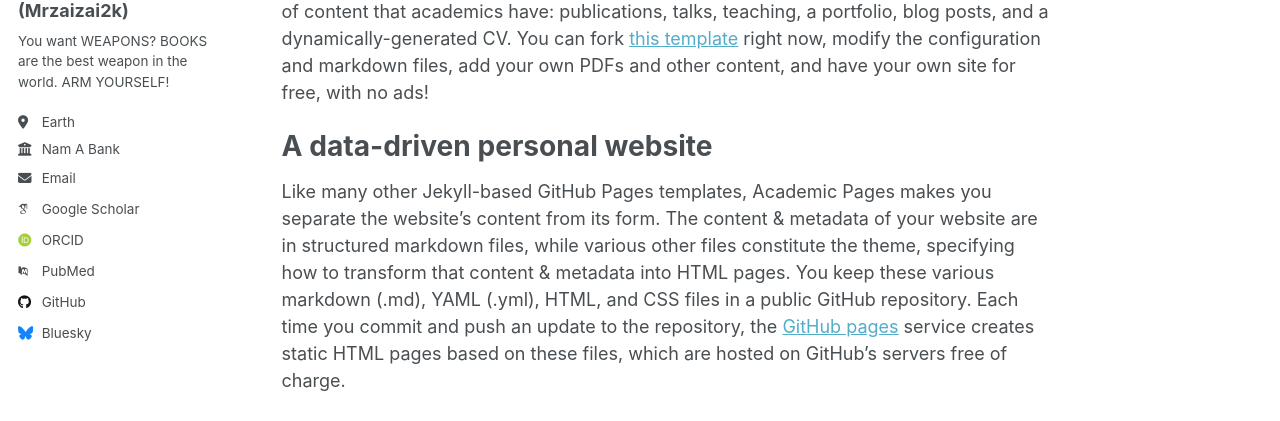
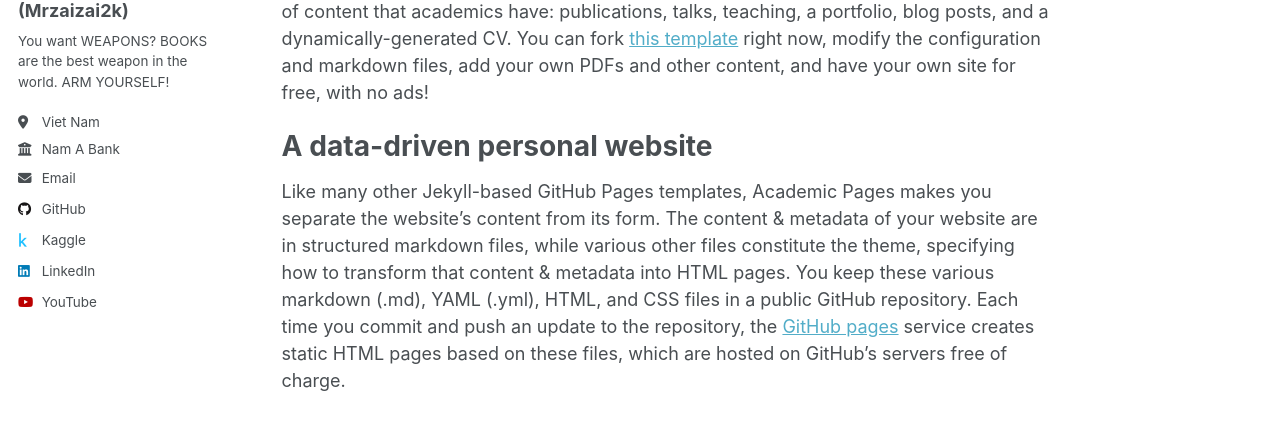
Before and after one commit to mrzaizai2k/mrzaizai2k.github.io, a Jekyll site: the page built from _pages/about.md, in a window 1280 px wide. Shown: the part 306-727 px from the top of the page. Built offline with Jekyll 4.4.1, drawn with Linux system fonts in a browser that asks for light colours; some web fonts are replaced.

Commit message:
Update _config.yml

```diff
--- a/_config.yml
+++ b/_config.yml
@@ -26,32 +26,32 @@ author:
   name             : "Mai Chí Bảo (Mrzaizai2k)"
   pronouns         : # example: "she/her"
   bio              : "You want WEAPONS? BOOKS are the best weapon in the world. ARM YOURSELF!"
-  location         : "Earth"
+  location         : "Viet Nam"
   employer         : "Nam A Bank"
   uri              : # URL
   email            : "chibao24.12.1999@gmail.com"
 
-  # Academic websites
-  academia         : # URL
-  arxiv            : # URL - Update with the correct link to your profile
-  googlescholar    : "https://scholar.google.com/citations?user=PS_CX0AAAAAJ"
-  impactstory      : # URL
-  orcid            : "http://orcid.org/yourorcidurl"
-  semantic         : # URL
-  pubmed           : "https://www.ncbi.nlm.nih.gov/pubmed/?term=john+snow"
-  researchgate     : # URL
-  scopus           : # URL
+  # # Academic websites
+  # academia         : # URL
+  # arxiv            : # URL - Update with the correct link to your profile
+  # googlescholar    : "https://scholar.google.com/citations?user=PS_CX0AAAAAJ"
+  # impactstory      : # URL
+  # orcid            : "http://orcid.org/yourorcidurl"
+  # semantic         : # URL
+  # pubmed           : "https://www.ncbi.nlm.nih.gov/pubmed/?term=john+snow"
+  # researchgate     : # URL
+  # scopus           : # URL
 
   # Repositories and software development
   bitbucket        : # Username - Update with your username on the site
   codepen          : # Username
   dribbble         : # Username
-  github           : "academicpages"
-  kaggle           : # Username
+  github           : "mrzaizai2k"
+  kaggle           : "maichibao"
   stackoverflow    : # User number or user number and name (i.e., use "1" or "1/jeff-atwood")
 
   # Social media
-  bluesky          : "bsky.app" # Replace this with you Bluesky username
+  bluesky          : #"bsky.app" # Replace this with you Bluesky username
   facebook         : # Username
   flickr           : # Username
   foursquare       : # Username
@@ -60,7 +60,7 @@ author:
   keybase          : # Username
   instagram        : # Username
   lastfm           : # Username
-  linkedin         : # Username
+  linkedin         : "baochiwork"
   mastodon         : # URL
   medium           : # URL
   pinterest        : # Username
@@ -73,17 +73,17 @@ author:
   weibo            : # Username
   wikipedia        : # Username
   xing             : # Username
-  youtube          : # Username
+  youtube          : "mrzaizai2k-ai704"
   zhihu            : # Username
 
 # Publication Category - The following the list of publication categories and their headings
-publication_category:
-  books:
-    title: 'Books'
-  manuscripts:
-    title: 'Journal Articles'
-  conferences:
-    title: 'Conference Papers'
+# publication_category:
+#   books:
+#     title: 'Books'
+#   manuscripts:
+#     title: 'Journal Articles'
+#   conferences:
+#     title: 'Conference Papers'
 
 # Site Settings
 teaser                   :  # filename of teaser fallback teaser image placed in /images/, .e.g. "500x300.png"
```
